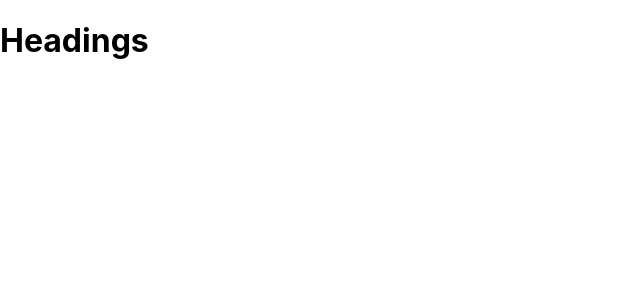
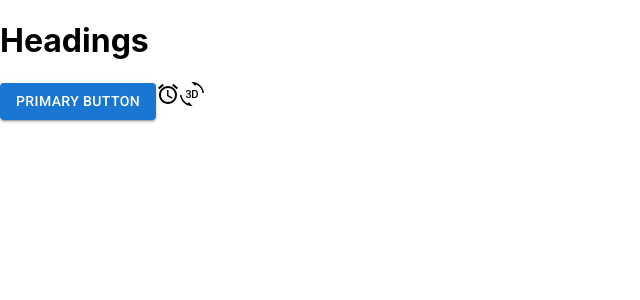
Before and after one commit to deluxanMD/advantage, a React (Create React App) app: page / in a window 1280 px wide. Shown: the top 300 px of the page, without its empty margins (0-640 px from the left). Built offline with nearby package versions, Linux system fonts and the light colour scheme.

Commit message:
mui configuration

```diff
--- a/package.json
+++ b/package.json
@@ -3,6 +3,11 @@
   "version": "0.1.0",
   "private": true,
   "dependencies": {
+    "@emotion/react": "^11.11.1",
+    "@emotion/styled": "^11.11.0",
+    "@mui/icons-material": "^5.14.9",
+    "@mui/material": "^5.14.9",
+    "@mui/styled-engine-sc": "^5.14.9",
     "@testing-library/jest-dom": "^5.17.0",
     "@testing-library/react": "^13.4.0",
     "@testing-library/user-event": "^13.5.0",
@@ -13,6 +18,7 @@
     "react": "^18.2.0",
     "react-dom": "^18.2.0",
     "react-scripts": "5.0.1",
+    "styled-components": "^5.3.11",
     "typescript": "^4.9.5",
     "web-vitals": "^2.1.4"
   },
--- a/public/index.html
+++ b/public/index.html
@@ -1,4 +1,4 @@
-<!DOCTYPE html>
+<!doctype html>
 <html lang="en">
   <head>
     <meta charset="utf-8" />
@@ -10,34 +10,21 @@
       content="Web site created using create-react-app"
     />
     <link rel="apple-touch-icon" href="%PUBLIC_URL%/logo192.png" />
-    <!--
-      manifest.json provides metadata used when your web app is installed on a
-      user's mobile device or desktop. See https://developers.google.com/web/fundamentals/web-app-manifest/
-    -->
     <link rel="manifest" href="%PUBLIC_URL%/manifest.json" />
-    <!--
-      Notice the use of %PUBLIC_URL% in the tags above.
-      It will be replaced with the URL of the `public` folder during the build.
-      Only files inside the `public` folder can be referenced from the HTML.
-
-      Unlike "/favicon.ico" or "favicon.ico", "%PUBLIC_URL%/favicon.ico" will
-      work correctly both with client-side routing and a non-root public URL.
-      Learn how to configure a non-root public URL by running `npm run build`.
-    -->
-    <title>React App</title>
+    <link rel="preconnect" href="https://fonts.googleapis.com" />
+    <link rel="preconnect" href="https://fonts.gstatic.com" crossorigin />
+    <link
+      rel="stylesheet"
+      href="https://fonts.googleapis.com/css2?family=Roboto:wght@300;400;500;600;700&display=swap"
+    />
+    <link
+      rel="stylesheet"
+      href="https://fonts.googleapis.com/icon?family=Material+Icons"
+    />
+    <title>AdWantAge</title>
   </head>
   <body>
     <noscript>You need to enable JavaScript to run this app.</noscript>
     <div id="root"></div>
-    <!--
-      This HTML file is a template.
-      If you open it directly in the browser, you will see an empty page.
-
-      You can add webfonts, meta tags, or analytics to this file.
-      The build step will place the bundled scripts into the <body> tag.
-
-      To begin the development, run `npm start` or `yarn start`.
-      To create a production bundle, use `npm run build` or `yarn build`.
-    -->
   </body>
 </html>
--- a/src/App.tsx
+++ b/src/App.tsx
@@ -1,7 +1,15 @@
+import { Button } from "@mui/material";
+import { AccessAlarm, ThreeDRotation } from "@mui/icons-material";
+
 const App = () => {
   return (
     <div className="App" data-testid="App.Container">
       <h1>Headings</h1>
+      <Button variant="contained" color="primary">
+        Primary Button
+      </Button>
+      <AccessAlarm />
+      <ThreeDRotation />
     </div>
   );
 };
```
Also changed, not shown: 1 other file (tests, documents, lock files or other folders).
